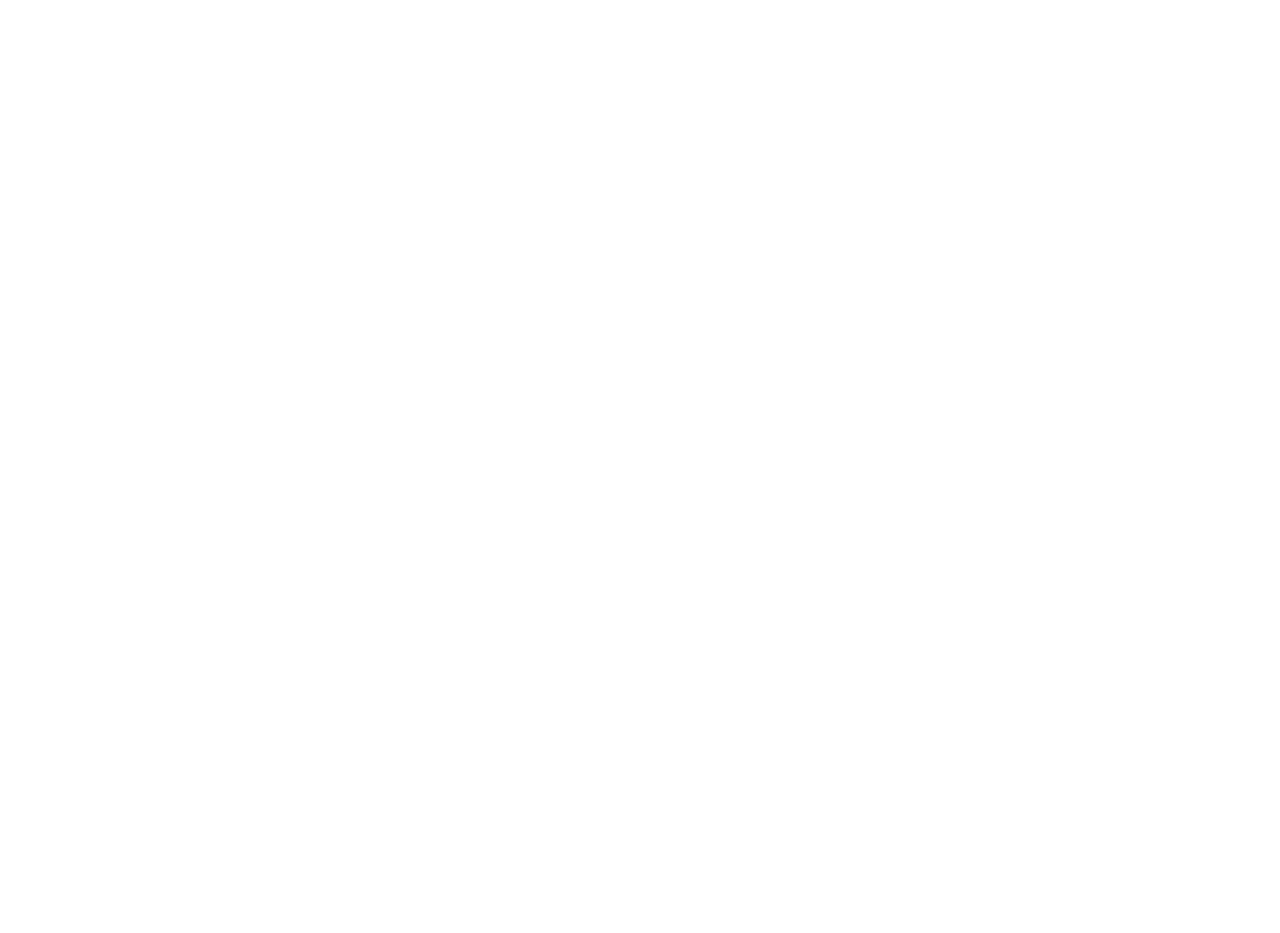
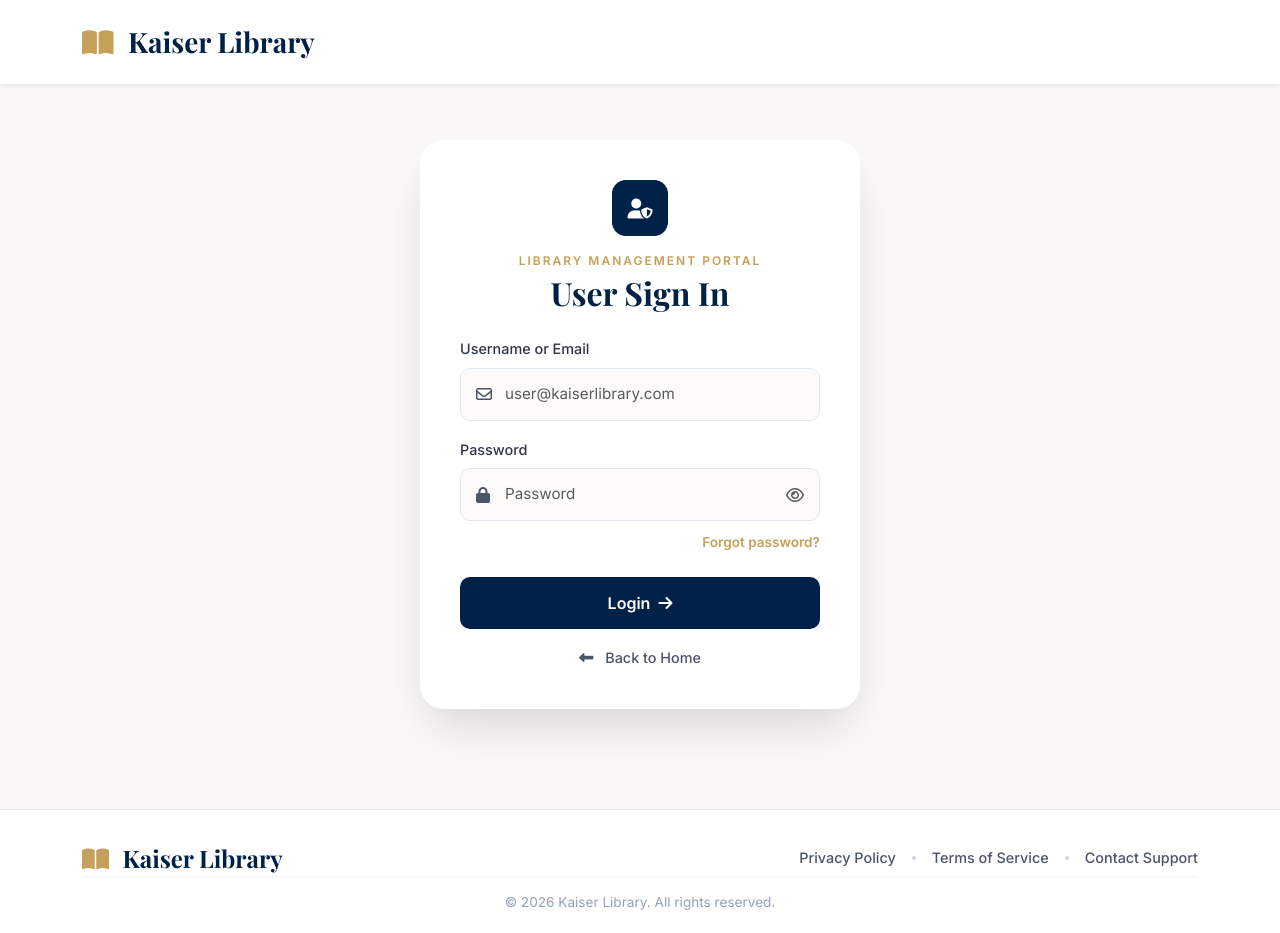
Before and after one commit to sumitchaudhary980/library-management-system, a plain HTML site: page frontend/user/login.html in a window 1280 px wide. Before the commit the page ends 800 px from the top, so only its background shows below. Drawn offline with nearby package versions, Linux system fonts and the light colour scheme.

Commit message:
completed login pages

```diff
--- a/frontend/admin/login.html
+++ b/frontend/admin/login.html
@@ -23,7 +23,7 @@
       href="https://cdnjs.cloudflare.com/ajax/libs/font-awesome/6.4.2/css/all.min.css"
     />
 
-    <link rel="stylesheet" href="../assets/style.css" />
+    <link rel="stylesheet" href="/assets/style.css" />
   </head>
 
   <body>
@@ -56,9 +56,7 @@
 
             <form>
               <div class="mb-3">
-                <label class="form-label fw-medium" for="admin-email">
-                  Username or Email
-                </label>
+                <label class="form-label fw-medium"> Username or Email </label>
 
                 <div class="input-group-custom">
                   <span class="input-icon">
@@ -66,20 +64,16 @@
                   </span>
 
                   <input
-                    id="admin-email"
                     type="text"
                     class="form-control input-field"
                     placeholder="admin@kaiserlibrary.com"
-                    autocomplete="username"
                     required
                   />
                 </div>
               </div>
 
               <div class="mb-4">
-                <label class="form-label fw-medium" for="admin-password">
-                  Password
-                </label>
+                <label class="form-label fw-medium"> Password </label>
 
                 <div class="input-group-custom">
                   <span class="input-icon">
@@ -91,7 +85,6 @@
                     type="password"
                     class="form-control input-field input-password-field"
                     placeholder="Password"
-                    autocomplete="current-password"
                     required
                   />
 
@@ -99,16 +92,7 @@
                     <i
                       class="far fa-eye text-muted"
                       style="cursor: pointer"
-                      onclick="
-                        const p = document.getElementById('admin-password');
-                        if (p.type === 'password') {
-                          p.type = 'text';
-                          this.classList.replace('fa-eye', 'fa-eye-slash');
-                        } else {
-                          p.type = 'password';
-                          this.classList.replace('fa-eye-slash', 'fa-eye');
-                        }
-                      "
+                      onclick="togglePassword('admin-password', this)"
                     >
                     </i>
                   </span>
@@ -121,8 +105,8 @@
                 </div>
               </div>
 
-              <button type="submit" class="btn-submit mb-3">
-                Secure Login
+              <button type="submit" class="btn-login mb-3">
+                Login
                 <i class="fas fa-arrow-right ms-2"></i>
               </button>
 
@@ -163,6 +147,18 @@
       </div>
     </footer>
 
-    <script src="https://cdn.jsdelivr.net/npm/bootstrap@5.3.2/dist/js/bootstrap.bundle.min.js"></script>
+    <script>
+      function togglePassword(id, icon) {
+        const password = document.getElementById(id);
+
+        if (password.type === "password") {
+          password.type = "text";
+          icon.classList.replace("fa-eye", "fa-eye-slash");
+        } else {
+          password.type = "password";
+          icon.classList.replace("fa-eye-slash", "fa-eye");
+        }
+      }
+    </script>
   </body>
 </html>
--- a/frontend/assets/style.css
+++ b/frontend/assets/style.css
@@ -108,6 +108,27 @@
     color: #ffffff !important;
     transform: translateY(-3px);
     box-shadow: 0 10px 20px rgba(0, 33, 71, 0.2);
+}
+
+.btn-login {
+    width: 100%;
+    padding: 14px;
+    background-color: var(--primary-dark);
+    color: #ffffff;
+    border: none;
+    border-radius: 10px;
+    font-weight: 600;
+    font-size: 1rem;
+    display: inline-flex;
+    align-items: center;
+    justify-content: center;
+    transition: all 0.3s ease;
+}
+
+.btn-login:hover {
+    background-color: #001229;
+    transform: translateY(-2px);
+    box-shadow: 0 10px 20px rgba(0,33,71,0.2);
 }
 
 .btn-user {
--- a/frontend/user/login.html
+++ b/frontend/user/login.html
@@ -0,0 +1,164 @@
+<!doctype html>
+<html lang="en">
+  <head>
+    <meta charset="UTF-8" />
+    <meta name="viewport" content="width=device-width, initial-scale=1.0" />
+    <title>Kaiser Library | User Login</title>
+
+    <link
+      href="https://cdn.jsdelivr.net/npm/bootstrap@5.3.2/dist/css/bootstrap.min.css"
+      rel="stylesheet"
+    />
+
+    <link rel="preconnect" href="https://fonts.googleapis.com" />
+    <link rel="preconnect" href="https://fonts.gstatic.com" crossorigin />
+
+    <link
+      href="https://fonts.googleapis.com/css2?family=Inter:wght@400;500;600&family=Playfair+Display:wght@600;700&display=swap"
+      rel="stylesheet"
+    />
+
+    <link
+      rel="stylesheet"
+      href="https://cdnjs.cloudflare.com/ajax/libs/font-awesome/6.4.2/css/all.min.css"
+    />
+
+    <link rel="stylesheet" href="/assets/style.css" />
+  </head>
+
+  <body>
+    <nav class="navbar fixed-top bg-white shadow-sm">
+      <div class="container py-2">
+        <a class="navbar-brand font-serif fw-bold" href="/">
+          <i class="fas fa-book-open brand-icon me-2"></i>
+          Kaiser Library
+        </a>
+      </div>
+    </nav>
+
+    <main class="login-section">
+      <div class="container d-flex justify-content-center align-items-center">
+        <div class="login-container">
+          <div class="login-card">
+            <div class="text-center mb-4">
+              <div class="icon-badge mb-3">
+                <i class="fas fa-user-shield text-white fa-lg"></i>
+              </div>
+
+              <span class="text-uppercase fw-bold login-subtitle d-block mb-1">
+                Library Management Portal
+              </span>
+
+              <h2 class="font-serif fw-bold text-primary-dark">
+                User Sign In
+              </h2>
+            </div>
+
+            <form>
+              <div class="mb-3">
+                <label class="form-label fw-medium"> Username or Email </label>
+
+                <div class="input-group-custom">
+                  <span class="input-icon">
+                    <i class="far fa-envelope"></i>
+                  </span>
+
+                  <input
+                    type="text"
+                    class="form-control input-field"
+                    placeholder="user@kaiserlibrary.com"
+                    required
+                  />
+                </div>
+              </div>
+
+              <div class="mb-4">
+                <label class="form-label fw-medium"> Password </label>
+
+                <div class="input-group-custom">
+                  <span class="input-icon">
+                    <i class="fas fa-lock"></i>
+                  </span>
+
+                  <input
+                    id="user-password"
+                    type="password"
+                    class="form-control input-field input-password-field"
+                    placeholder="Password"
+                    required
+                  />
+
+                  <span class="password-toggle-wrapper">
+                    <i
+                      class="far fa-eye text-muted"
+                      style="cursor: pointer"
+                      onclick="togglePassword('user-password', this)"
+                    >
+                    </i>
+                  </span>
+                </div>
+
+                <div class="text-end mt-2">
+                  <a href="#" class="forgot-link-inline text-decoration-none">
+                    Forgot password?
+                  </a>
+                </div>
+              </div>
+
+              <button type="submit" class="btn-login mb-3">
+                Login
+                <i class="fas fa-arrow-right ms-2"></i>
+              </button>
+
+              <div class="text-center">
+                <a href="/" class="back-link text-decoration-none">
+                  <i class="fas fa-long-arrow-alt-left me-2"></i>
+                  Back to Home
+                </a>
+              </div>
+            </form>
+          </div>
+        </div>
+      </div>
+    </main>
+
+    <footer class="main-footer">
+      <div class="container">
+        <div class="footer-top-row">
+          <a class="footer-brand font-serif fw-bold" href="/">
+            <i class="fas fa-book-open brand-icon me-2"></i>
+            Kaiser Library
+          </a>
+
+          <div class="footer-links">
+            <a href="#">Privacy Policy</a>
+            <span class="link-divider"></span>
+            <a href="#">Terms of Service</a>
+            <span class="link-divider"></span>
+            <a href="#">Contact Support</a>
+          </div>
+        </div>
+
+        <div class="footer-bottom-row">
+          <p class="copyright-text">
+            &copy; 2026 Kaiser Library. All rights reserved.
+          </p>
+        </div>
+      </div>
+    </footer>
+
+    <script>
+      function togglePassword(id, icon) {
+        const password = document.getElementById(id);
+
+        if (password.type === "password") {
+          password.type = "text";
+          icon.classList.replace("fa-eye", "fa-eye-slash");
+        } else {
+          password.type = "password";
+          icon.classList.replace("fa-eye-slash", "fa-eye");
+        }
+      }
+    </script>
+  </body>
+</html>
```
